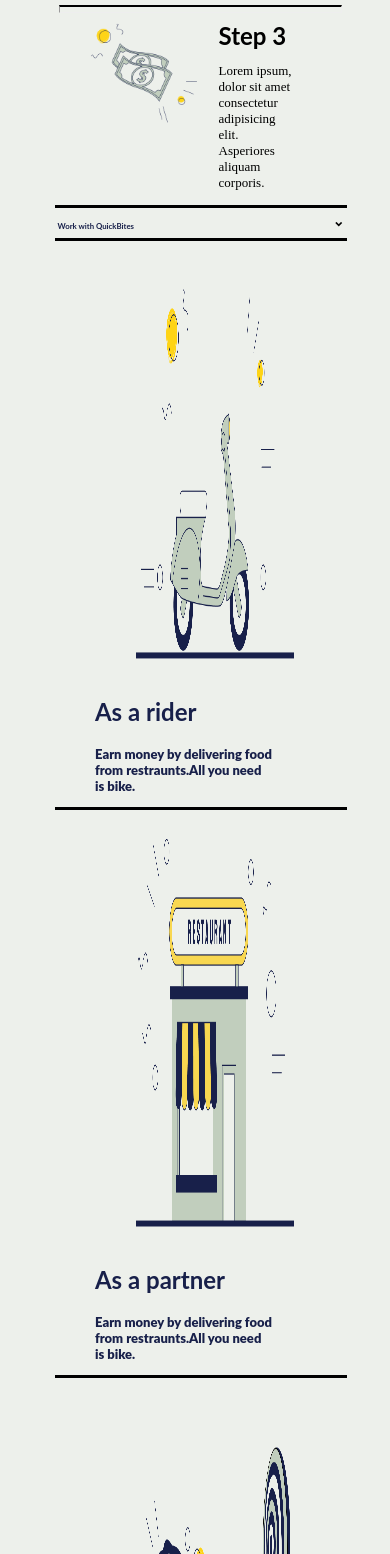
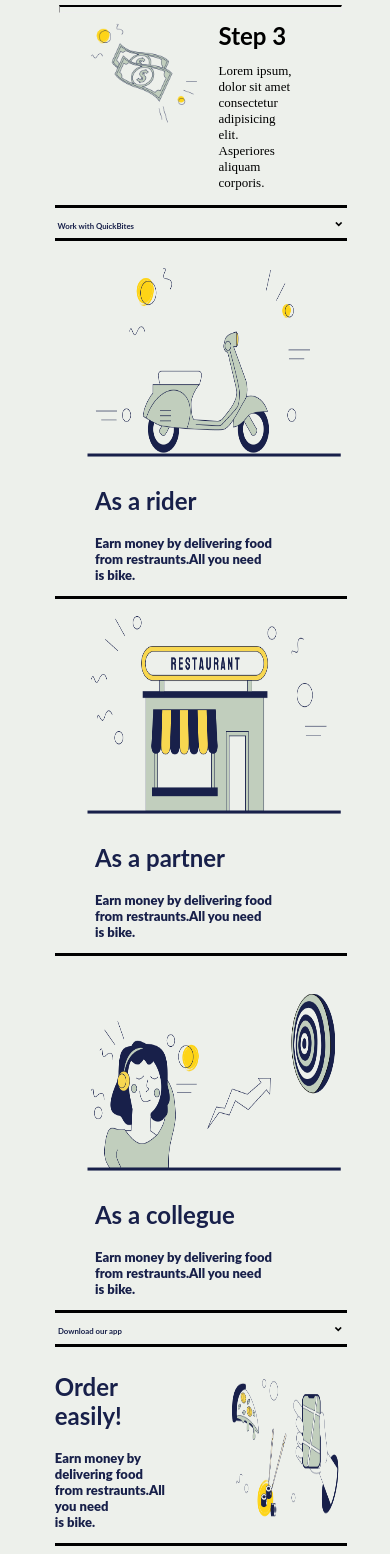
Before and after one commit to Devanshi0510/quick-bite, a plain HTML site: page index.html in a window 390 px wide. Shown: the part 810-2364 px from the top of the page. Drawn offline with nearby package versions, Linux system fonts and the light colour scheme.

Commit message:
Update style_bite.css

```diff
--- a/style_bite.css
+++ b/style_bite.css
@@ -240,6 +240,7 @@ nav .btn1{
     font-family: lato;
     color: rgb(24,32,74);
 }
+
 .rider{
     font-size: larger;
     font-weight: 900;
@@ -395,6 +396,19 @@ nav .btn1{
 .content1{
     flex-direction: column;
 }
+    .content1 img {
+    width: 69vw;
+    height: 26vh;
+    padding-left: 6vw;
+    padding-top: 0;
+}
+.content2 img {
+    width: 30vw;
+    height: 17vh;
+    padding-left: 3vw;
+    padding-top: 0;
+    padding-right: 5vw;
+}
 .rider{
     font-size: small;
     font-weight: 900;
```
